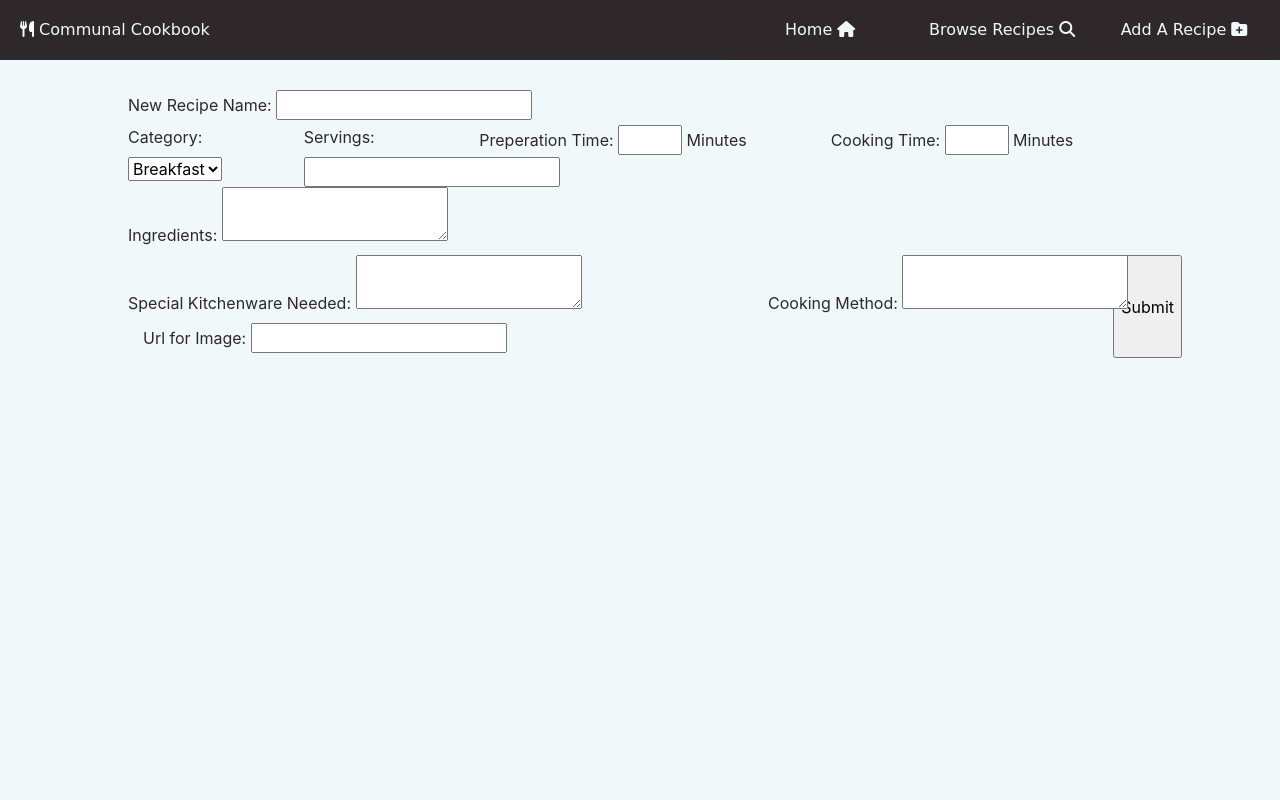
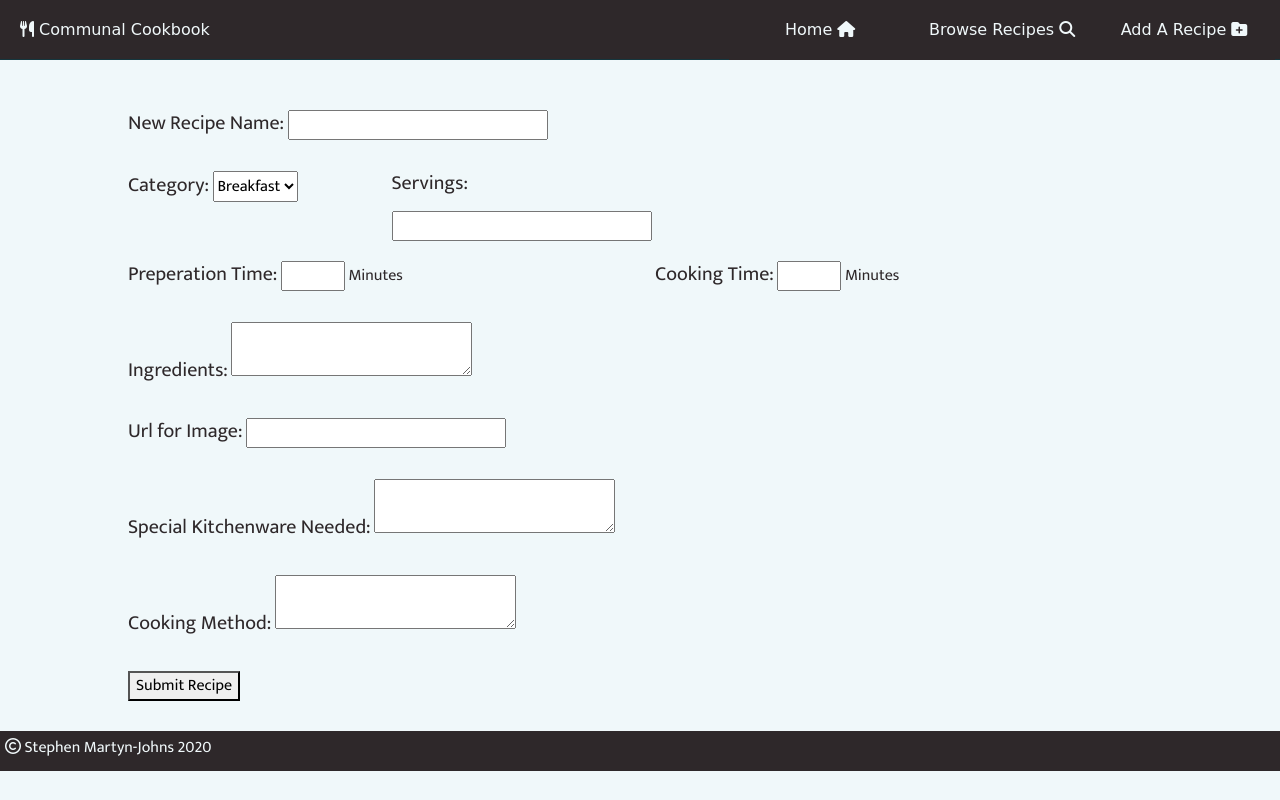
Before and after one commit to Code-Institute-Submissions/DCD-Milestone-Project-5, a Flask app: template templates/edit.html in a window 1280 px wide. Run offline with Flask 2, Linux system fonts and the light colour scheme; the template is opened without the code that fills it, so the values that code supplies are empty; some libraries are stand-ins or nearby versions; some web fonts are replaced.

Commit message:
styling of recipe page, edit page, & search page. addition of footer.

```diff
--- a/static/css/style.css
+++ b/static/css/style.css
@@ -13,6 +13,7 @@ font-family: 'Mukta', sans-serif;
 body{
     background-color: #f0f8fa;
     color: #2e282a;
+    font-family: 'Mukta', sans-serif;
     padding:0!important;
 }
 
@@ -20,7 +21,7 @@ body{
     text-decoration: none;
 }
 
-.nav-logo, .navbar-item a, .title{
+.nav-logo, .navbar-item a, .title, .delete-button, .edit-button{
     font-family:'Kufam', cursive;
 }
 
@@ -38,7 +39,7 @@ body{
     text-decoration: none;
 }
 
-.recipe-search-controls{
+.recipe-search-controls, .footer div{
     font-family: 'Mukta', sans-serif;
 }
 
@@ -87,7 +88,9 @@ body{
 }
 
 .recipe-thumbnail-object{
-    width: 17rem;
+    min-width: 17rem;
+    max-width: 17rem;
+    width:17rem;
     margin:1rem 1.5rem;
     height:10rem;
     display:inline-flex;
@@ -99,15 +102,25 @@ body{
 }
 
 .thumbnail-title{
-    text-align: center;
     bottom: -7rem;
     position: relative;
+}
+
+.footer{
+    background-color:#2E282A;
+    color:#f0f8fa;
+    position:relative;
+    bottom:0;
+    height:40px;
+    width:100%;
+    margin:0;
+    padding:5px
+
 }
 
 /*Home page*/
 .title-splash{
     height:60vh;
-
     margin-left:-15px;
     margin-right:-15px;
     margin-bottom:50px;
@@ -129,24 +142,55 @@ body{
 /*Recipe Search*/
 .recipe-search-results{
     display:flex;
+    justify-content: start;
 }
 
 .recipe-search-controls{
     display: flex;
     float: left;
     flex-direction: column;
+    background-color:#db423a;
+    padding-bottom:10px;
+    height:100vh;
 }
 
-.search-by-category a div{
+.name-search{
+    padding:10px;
+}
+
+.name-search button{
+    background-color: #f0f8fA;
+    border: 1px solid #c2433c;
+    color: #2e282a;
+    display: inline-flex;
+    border-radius: 20%;
+}
+
+.category-container{
+    width:100%;
+}
+
+.search-by-category{
+    width:100%;
     padding: 10px;
-    border: 1px solid #7d82B8;
+    border: 0px solid;
+    background-color:#db423a;
+    color:#f0f8fa;
+    transition-duration:0.2s;
+}
+
+.search-by-category:hover{
+    background-color:#c2433c;
 }
 
 /*Edit Recipe Page*/
 .recipe-edit-form{
     width:80vw;
-    height:80vh;
     margin:30px auto;
+}
+
+.recipe-edit-form .row>div{
+    margin-top:20px;
 }
 
 #preparationTime, #cookingTime{
@@ -166,10 +210,11 @@ body{
 }
 
 .recipe-image{
-    right: 10vw;
-    top: 10vh;
+    right: -10%;
+    top: -40px;
     width: 40vw;
-    position: absolute;
+    position: relative;
+    float: right;
 }
 
 .edit-button{
@@ -182,10 +227,15 @@ body{
     border-color: #43466b;
 }
 
+.delete-button, .edit-button{
+    margin:20px;
+}
+
 .ed-button-container{
     width: 80vw;
     margin: auto;
-    position: absolute;
+    display:flex;
+    justify-content: center;
     left: 0;
     right: 0;
     bottom: 0;
--- a/templates/base.html
+++ b/templates/base.html
@@ -40,6 +40,9 @@
     {% block content %}
     {% endblock %}
     <footer>
+        <div class="footer row">
+            <div><i class="far fa-copyright"></i> Stephen Martyn-Johns 2020</div>
+        </div>
     </footer>
     <!--Scripts-->
     <script src="https://kit.fontawesome.com/5fab42f761.js" crossorigin="anonymous"></script>
--- a/templates/edit.html
+++ b/templates/edit.html
@@ -8,15 +8,13 @@
     method="POST">
 
         <div class="row">
-            <div class="col">
-            <label for="recipeName" > New Recipe Name: </label>
+            <div class="col-12">
+            <label for="recipeName" > <h5>New Recipe Name:</h5> </label>
             <input id="recipeName" name="name" type="text" value="{{ target_recipe.name }}" required>
             </div>
-        </div>
 
-        <div class="row">
-            <div class="col-2">
-            <label class="cat-label" for="categorySelect"> Category: </label>
+            <div class="col-3">
+            <label class="cat-label" for="categorySelect"><h5>Category: </h5></label>
                 <select id="categorySelect" name="category">
                     <option value="Breakfast" {% if target_recipe.category == "Breakfast" %} selected {% endif %} >Breakfast</option>
                     <option value="Lunch" {% if target_recipe.category == "Lunch" %} selected {% endif %} >Lunch</option>
@@ -26,46 +24,42 @@
                     <option value="Sides" {% if target_recipe.category == "Sides" %} selected {% endif %} >Side</option>
                 </select>
             </div>
-            <div class="col-2">
-            <label for="servings"> Servings: </label>
+            <div class="col-4">
+                <label for="servings"><h5>Servings: </h5></label>
                 <input id="servings" name="servings" type="text" value="{% if target_recipe != 0 %}{{ target_recipe.servings }}{% endif %}">
             </div>
-            <div class="col-4">
-            <label for="preperationTime"> Preperation Time: </label>
+            <div class="col-6">
+                <label for="preperationTime"><h5>Preperation Time: </h5></label>
                 <input id="preparationTime" name="prep_time" type="number" value="{% if target_recipe != 0 %}{{ target_recipe.prep_time }}{% endif %}"> <!-- need to enforce variable type -->
                 <span class="minute-label"> Minutes </span>
             </div>
-            <div class="col-4">
-            <label for="cookingTime"> Cooking Time: </label>
+            <div class="col-6">
+                <label for="cookingTime"> <h5>Cooking Time: </h5></label>
                 <input id="cookingTime" name="cook_time" type="number" value="{% if target_recipe != 0 %}{{ target_recipe.cook_time }}{% endif %}">
                 <span class="minute-label"> Minutes </span>
             </div>
+
+        <div class="col-12">
+                <label for="ingredientsList"><h5>Ingredients:</h5></label>
+                <textarea id="ingredientsList" class="tiny-mce-target-bul"  name="ingred_list" type="text" >{% if target_recipe != 0 %}{{ target_recipe.ingred_list }}{% endif %}</textarea>
             </div>
-
-        <div class="row">
-            <div class="col">
-            <label for="ingredientsList">Ingredients:</label>
-            <textarea id="ingredientsList" class="tiny-mce-target-bul"  name="ingred_list" type="text" >{% if target_recipe != 0 %}{{ target_recipe.ingred_list }}{% endif %}</textarea>
+            <div class="col-6">
+                <label for="imageEntry"><h5>Url for Image: </h5></label>
+                <input id="imageEntry" name="image_link" type="text" value="{% if target_recipe != 0 %}{{ target_recipe.image_link }}{% endif %}">
+            </div>
+                <div class="col-12">
+                    <label for="toolsNeeded"><h5>Special Kitchenware Needed: </h5></label>
+                    <textarea id="toolsNeeded" class="tiny-mce-target-bul" name="tools_needed" type="text">{% if target_recipe != 0 %}{{ target_recipe.tools_needed }}{% endif %}</textarea>
+                </div>
+                <div class="col-12">
+                    <label for="cookingMethod"><h5>Cooking Method: </h5></label>
+                    <textarea id="cookingMethod" class="tiny-mce-target-num" name="method">{% if target_recipe != 0 %}{{ target_recipe.method }}{% endif %}</textarea>
+                </div>
+                <div class="col-2">
+                    <button class="edit-submit" type="submit" >Submit Recipe</button>
             </div>
         </div>
 
-        <div class="row">
-            <div class="col">
-            <label for="toolsNeeded">Special Kitchenware Needed: </label>
-            <textarea id="toolsNeeded" class="tiny-mce-target-bul" name="tools_needed" type="text">{% if target_recipe != 0 %}{{ target_recipe.tools_needed }}{% endif %}</textarea>
-            <div class="col">
-            <label for="imageEntry">Url for Image: </label>
-            <input id="imageEntry" name="image_link" type="text" value="{% if target_recipe != 0 %}{{ target_recipe.image_link }}{% endif %}">
-            </div>
-        </div>
 
-        <div class="row">
-            <div class="col">
-            <label for="cookingMethod">Cooking Method: </label>
-            <textarea id="cookingMethod" class="tiny-mce-target-num" name="method">{% if target_recipe != 0 %}{{ target_recipe.method }}{% endif %}</textarea>
-            </div>
-        </div>
-
-        <input class="row edit-submit" type="submit" value="Submit">
     </form>
 {% endblock %}
--- a/templates/home.html
+++ b/templates/home.html
@@ -8,7 +8,7 @@
         {% for recipe in recipes_popular %}
             <a class="recipe-thumbnail-object"  href="{{ url_for('recipe_page', ID=recipe._id) }}">
                 <div class="thumbnail-background" style="background:linear-gradient(rgba(255,255,255,0.1), rgba(0,0,0,0.5)), url('{{recipe.image_link}}')"><!--Not happy with the inline styling, but not aware of a clearer way to pass this yet.-->
-                    <h3 class="thumbnail-title">{{recipe.name}}</h3>
+                    <h3 class="thumbnail-title title">{{recipe.name}}</h3>
                 </div>
             </a>
         {% endfor %}
@@ -18,7 +18,7 @@
         {% for recipe in recipes_new %}
             <a class="recipe-thumbnail-object"  href="{{ url_for('recipe_page', ID=recipe._id) }}">
                 <div class="thumbnail-background" style="background:linear-gradient(rgba(255,255,255,0.1), rgba(0,0,0,0.5)), url('{{recipe.image_link}}')"><!--Not happy with the inline styling, but not aware of a clearer way to pass this yet.-->
-                    <h3 class="thumbnail-title">{{recipe.name}}</h3>
+                    <h3 class="thumbnail-title title">{{recipe.name}}</h3>
                 </div>
             </a>
         {% endfor %}
--- a/templates/recipe.html
+++ b/templates/recipe.html
@@ -2,16 +2,18 @@
 {% block content%}
     <article class="recipe-content">
         <h3 class="recipe-title">{{recipe.name}}</h3>
+        <img class="recipe-image" src="{{recipe.image_link}}" alt="a picture of {{recipe.name}}">
         <span>{{recipe.servings}}</span>
         <div>Preparation time: {{recipe.prep_time}} minutes</div>
         <div>Cooking time: {{ recipe.cook_time }} minutes</div>
-        <div><h4>Ingredients:</h4>
+        <div><h5>Ingredients:</h5>
             <span>{{recipe.ingred_list|safe}}</span>
         </div>
         <div>Cooking Tools needed: {{recipe.tools_needed|safe}}</div> <!--If no tools, don't make this appear-->
-        <img class="recipe-image" src="{{recipe.image_link}}" alt="a picture of {{recipe.name}}">
+
         <div>{{recipe.method|safe}}</div><!--Paragraph tags here not parsing, why?-->
     </article>
+
     <div class="ed-button-container row">
         <button class="edit-button col-1 btn btn-primary">
             <a href="{{url_for('edit_recipe', ID=recipe._id)}}">Edit Recipe</a>
```
Also changed, not shown: templates/recipes.html (+7 -8 lines). Lines whose indentation alone changed are shown as unchanged.
